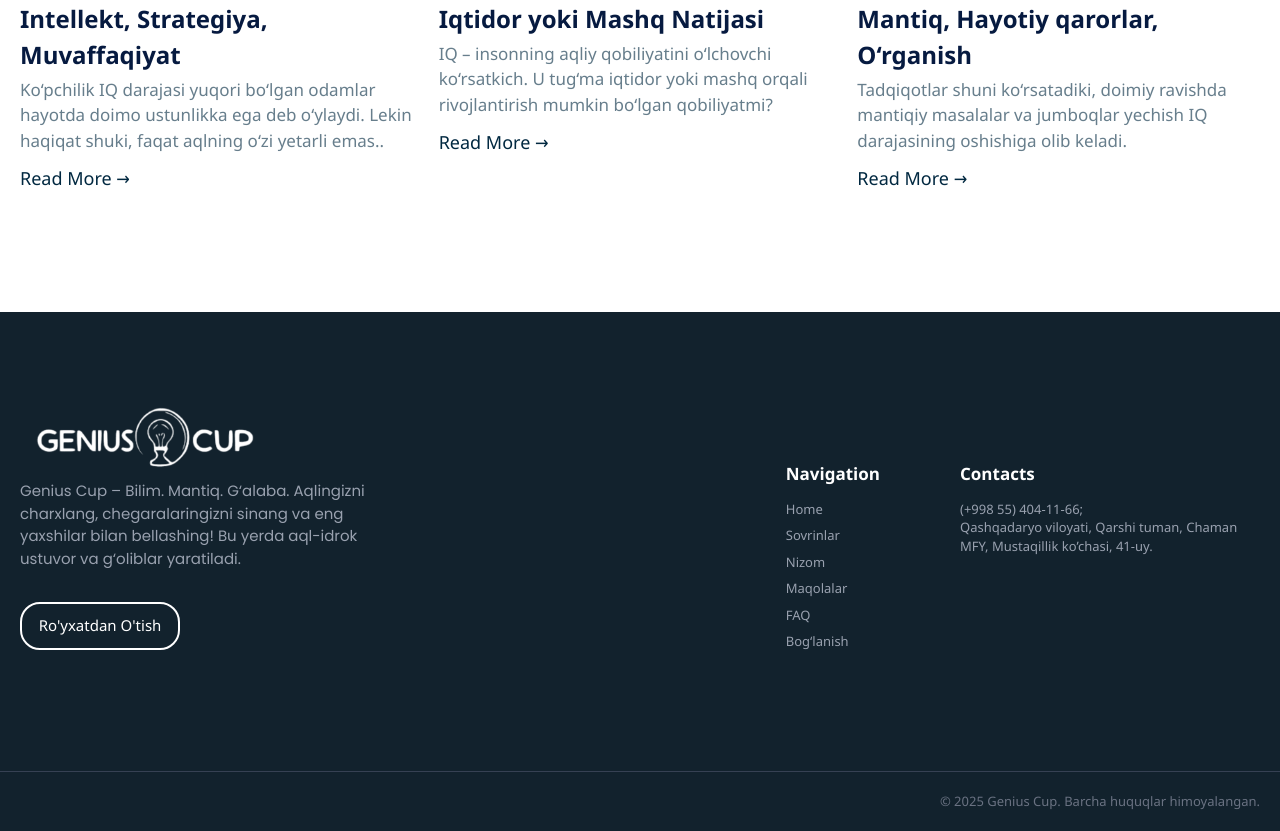
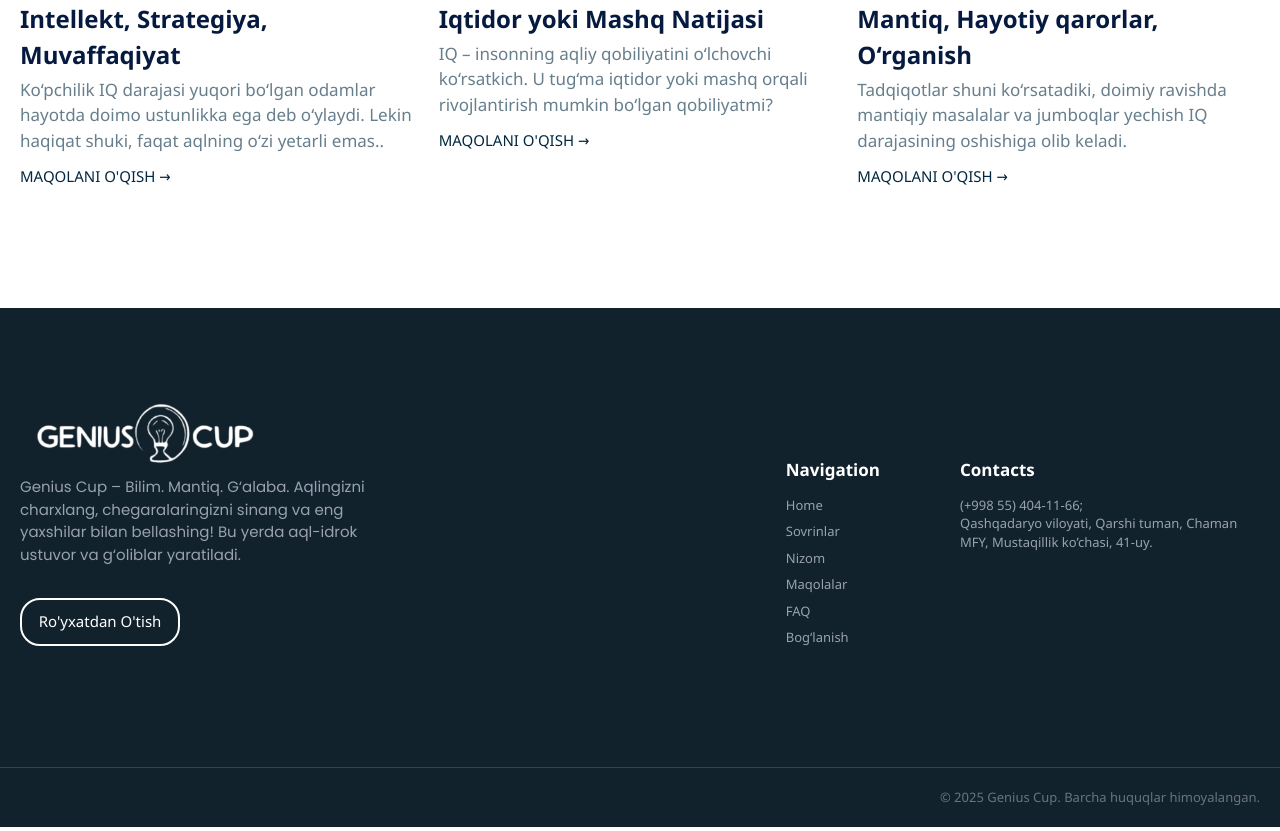
Before and after one commit to alienorar/Genius-Cup-full, a React (Vite) app: page / in a window 1280 px wide. Shown: the part 4204-5035 px from the top of the page. Built offline with nearby package versions, Linux system fonts and the light colour scheme.

Commit message:
maqola tugadi

```diff
--- a/src/modules/home/index.tsx
+++ b/src/modules/home/index.tsx
@@ -336,9 +336,9 @@ const Index = () => {
               <p className="text-[#01284099] text-[17px]  mt-1">{news.description}</p>
               <a
                 href={news.link}
-                className="text-[#012840] font-medium text-[18px] mt-3 inline-block"
+                className="text-[#012840] font-medium text-[15px] mt-3 inline-block"
               >
-                Read More →
+                MAQOLANI O'QISH →
               </a>
             </div>
           ))}
--- a/src/modules/maqolalar/index.tsx
+++ b/src/modules/maqolalar/index.tsx
@@ -100,7 +100,7 @@ const NewsSection: React.FC = () => {
                 <img src={news.image} alt={news.title} className="w-[121px] h-[90px] object-cover rounded-[20px]" />
                 <div>
                   <h4 className="text-[14px] font-[600] text-[#012840] poppin">{news.title}</h4>
-                  <a href="#" className="text-[#012840] poppin text-xs">Read More →</a>
+                  <a href="#" className="text-[#012840] poppin text-xs">MAQOLANI O'QISH</a>
                 </div>
               </div>
             ))}
--- a/src/modules/nizom/index.tsx
+++ b/src/modules/nizom/index.tsx
@@ -12,7 +12,7 @@ const sections = [
         <p className="text-[16px] text-[#01284099] poppin">
           <strong className="text-black">1.1.</strong>	Mazkur Nizom Osiyo Texnologiyalar universitetining innovatsion tashabbusi sifatida respublikamizning barcha umumiy o‘rta ta’lim maktab o‘quvchilari, akademik litsey va kasbiy ta’lim muassasalari talabalari orasidan iqtidorli, bilimdon va yaratuvchan yoshlarga e’tibor qaratgan holda, ularni oliy ta’limga keng jalb etish hamda kelajakdagi muvaffaqiyatga yo‘l ochish maqsadida tashkil etayotgan “Genius-Cup” onlayn IQ musobaqasining tashkil etish tartibini belgilaydi.
         </p>
-        <p className="text-[16px] text-[#01284099] poppin"><strong className="text-black">1.2.</strong>Imtihonlarda O‘zbekiston Respublikasidagi barcha umumiy o‘rta ta’lim maktablarining 3-11 sinf o‘quvchilari hamda akademik litsey va kasbiy ta’lim muassasalarining 1-2 bosqich talabalari ishtirok etishi mumkin.</p>
+        <p className="text-[16px] text-[#01284099] poppin"><strong className="text-black">1.2.</strong> Imtihonlarda O‘zbekiston Respublikasidagi barcha umumiy o‘rta ta’lim maktablarining 3-11 sinf o‘quvchilari hamda akademik litsey va kasbiy ta’lim muassasalarining 1-2 bosqich talabalari ishtirok etishi mumkin.</p>
       </>
     ),
   },
@@ -110,6 +110,25 @@ const sections = [
         </p>
       </>
     ),
+  },
+  {
+    id: "5",
+    title: "V bob",
+    content: (
+      <>
+        <h2 className="text-[20px] font-semibold">IV. Yakuniy qoidalar</h2>
+        <p className="text-[16px] text-[#01284099] poppin">
+          <strong className="text-black">7.</strong> Ishtirokchilar tomonidan taqdim etilgan materiallar bo‘yicha izoh yoki sharh berilmaydi va ular egalariga qaytarilmaydi.
+        </p>
+        <p className="text-[16px] text-[#01284099] poppin">
+          <strong className="text-black">8.</strong> Ishtirokchilar tomonidan mazkur Nizom va imtihonlarda ishtirok etish tartib-qoidalari buzilgan taqdirda
+          Komissiya a’zolarining xulosasi bilan sinovlardan chetlatiladi.
+        </p>
+        <p className="text-[16px] text-[#01284099] poppin">
+          <strong className="text-black">9.</strong> Komissiya a’zolarining g‘oliblarni aniqlash bo‘yicha qarorlari va xulosalari qayta ko‘rib chiqilmaydi hamda muhokama qilinmaydi.
+        </p>
+      </>
+    ),
   }
 
 ];
--- a/src/modules/single-maqola/index.tsx
+++ b/src/modules/single-maqola/index.tsx
@@ -149,7 +149,7 @@ const NewsDetailPage: React.FC = () => {
                     to={`/maqolalar/${news.id}`}
                     className="text-[#012840] poppin text-xs"
                   >
-                    Read More →
+                   MAQOLANI O'QISH
                   </Link>
                 </div>
               </div>
```
